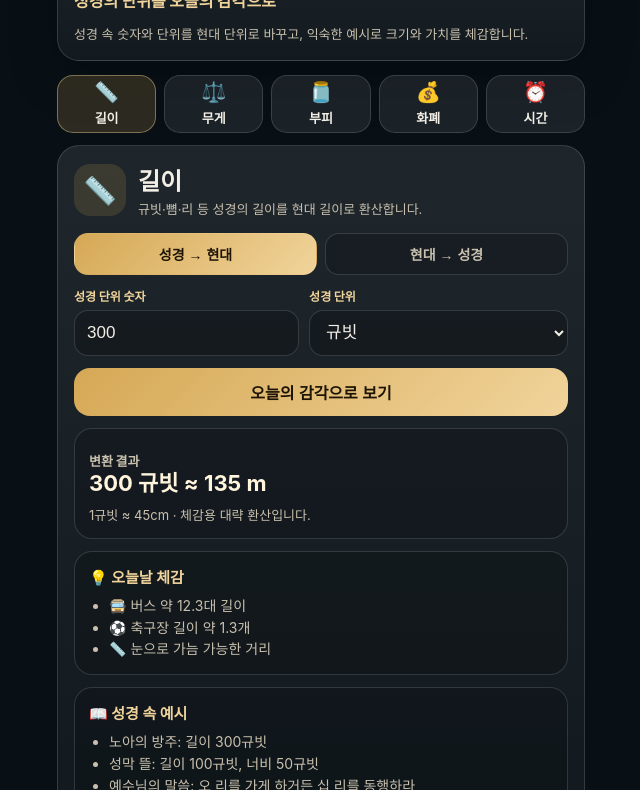
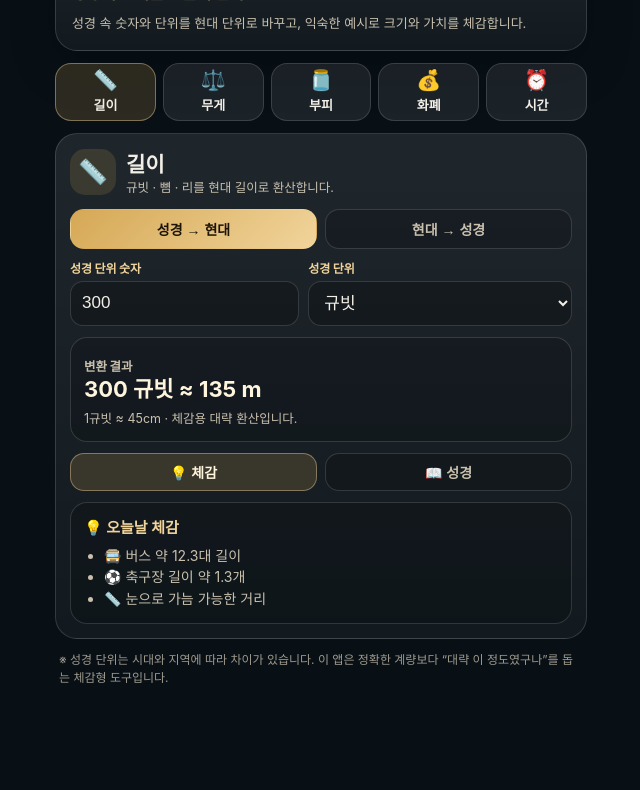
Before and after one commit to centiger/CEN-BibleMeasures, a plain HTML site: page index.html in a window 1280 px wide. Shown: the part 124-914 px from the top of the page, without its empty margins (319-959 px from the left). After the commit the page ends 839 px from the top, so only its background shows below. Drawn offline with Linux system fonts and the light colour scheme.

Commit message:
Add files via upload

```diff
--- a/app.js
+++ b/app.js
@@ -1,6 +1,6 @@
 const C = {
   length: {
-    icon:"📏", title:"길이", desc:"규빗·뼘·리 등 성경의 길이를 현대 길이로 환산합니다.", out:"m", modernLabel:"현대 길이(m)", def:[300,"cubit"],
+    icon:"📏", title:"길이", desc:"규빗 · 뼘 · 리를 현대 길이로 환산합니다.", out:"m", modernLabel:"현대 길이(m)", def:[300,"cubit"],
     units:[
       ["cubit","규빗",0.45,"1규빗 ≈ 45cm"],
       ["span","뼘",0.225,"1뼘 ≈ 22.5cm"],
@@ -16,7 +16,7 @@ const C = {
     bible:["노아의 방주: 길이 300규빗","성막 뜰: 길이 100규빗, 너비 50규빗","예수님의 말씀: 오 리를 가게 하거든 십 리를 동행하라"]
   },
   weight: {
-    icon:"⚖️", title:"무게", desc:"게라·세겔·달란트 등 성경의 무게를 현대 무게로 환산합니다.", out:"kg", modernLabel:"현대 무게(kg)", def:[600,"shekel"],
+    icon:"⚖️", title:"무게", desc:"게라 · 세겔 · 달란트를 현대 무게로 환산합니다.", out:"kg", modernLabel:"현대 무게(kg)", def:[600,"shekel"],
     units:[
       ["gerah","게라",0.00057,"1게라 ≈ 0.57g, 1세겔의 1/20"],
       ["shekel","세겔",0.0114,"1세겔 ≈ 11.4g"],
@@ -31,7 +31,7 @@ const C = {
     bible:["게라: 성소의 세겔을 설명할 때 등장하는 작은 무게 단위","골리앗의 창날: 철 600세겔","달란트: 금·은 같은 큰 무게 단위"]
   },
   volume: {
-    icon:"🫙", title:"부피", desc:"에바·밧·고르 등 성경의 부피를 현대 부피로 환산합니다.", out:"L", modernLabel:"현대 부피(L)", def:[1,"ephah"],
+    icon:"🫙", title:"부피", desc:"에바 · 고르 · 호멜을 현대 부피로 환산합니다.", out:"L", modernLabel:"현대 부피(L)", def:[1,"ephah"],
     units:[
       ["hin","힌",3.7,"1힌 ≈ 3.7L"],
       ["bath","밧",22,"1밧 ≈ 22L"],
@@ -43,7 +43,7 @@ const C = {
     bible:["에바: 곡식의 양","밧: 액체의 양","고르: 많은 곡식이나 기름을 잴 때 쓰는 큰 단위","호멜: 큰 곡식 단위"]
   },
   money: {
-    icon:"💰", title:"화폐", desc:"드라크마·데나리온 등 성경의 화폐를 원화 감각으로 환산합니다.", out:"원", modernLabel:"현대 화폐(원)", def:[1,"denarius"],
+    icon:"💰", title:"화폐", desc:"드라크마 · 데나리온 · 달란트를 원화 감각으로 환산합니다.", out:"원", modernLabel:"현대 화폐(원)", def:[1,"denarius"],
     units:[
       ["lepton","렙돈",500,"2렙돈은 매우 작은 돈"],
       ["drachma","드라크마",100000,"체감용: 1드라크마 ≈ 하루 품삯에 가까운 은화"],
@@ -59,7 +59,7 @@ const C = {
     bible:["드라크마: 잃은 드라크마 비유","1데나리온: 포도원 품꾼 하루 품삯","2데나리온: 선한 사마리아인의 여관비","2렙돈: 가난한 과부의 헌금","달란트: 갚기 어려운 큰 빚"]
   },
   time: {
-    icon:"⏰", title:"시간", desc:"제3시·제6시·제9시를 오늘 시간 감각으로 환산합니다.", out:"시", modernLabel:"현대 시간", def:[6,"jewish"],
+    icon:"⏰", title:"시간", desc:"제3시 · 제6시 · 제9시를 오늘 시간으로 환산합니다.", out:"시", modernLabel:"현대 시간", def:[6,"jewish"],
     units:[["jewish","유대식 낮 시간",1,"해뜰 때부터 세는 시간"]],
     feel:v=>v==3?["🌅 오전 9시 무렵","📖 성령 강림과 연결"]:v==6?["☀️ 정오 12시 무렵","📖 십자가 사건 흐름에서 중요"]:v==9?["🌇 오후 3시 무렵","📖 기도 시간과 연결"]:[`🕰️ 대략 오전 ${6+Number(v)}시 무렵`],
     bible:["제3시: 오전 9시 무렵","제6시: 정오 무렵","제9시: 오후 3시 무렵"],
@@ -70,9 +70,14 @@ const C = {
 
 let cur = "length";
 let direction = "toModern";
+let insightMode = "feel";
+let currentFeel = [];
+let currentBible = [];
+
 const $ = id => document.getElementById(id);
 const tabs = $("measureTabs"), sel = $("unitSelect"), amt = $("amountInput");
 const toModernBtn = $("toModernBtn"), toBibleBtn = $("toBibleBtn");
+const feelTab = $("feelTab"), bibleTab = $("bibleTab");
 
 function n(x){
   if(cur==="money") return Math.round(x).toLocaleString("ko-KR");
@@ -82,6 +87,13 @@ function n(x){
   return Number(x.toFixed(3)).toLocaleString("ko-KR");
 }
 function list(el, arr){ el.innerHTML = arr.map(x=>`<li>${x}</li>`).join(""); }
+
+function renderInsight(){
+  feelTab.classList.toggle("active", insightMode === "feel");
+  bibleTab.classList.toggle("active", insightMode === "bible");
+  $("insightTitle").textContent = insightMode === "feel" ? "💡 오늘날 체감" : "📖 성경 속 예시";
+  list($("insightList"), insightMode === "feel" ? currentFeel : currentBible);
+}
 
 function tabsRender(){
   tabs.innerHTML = Object.entries(C).map(([k,c])=>`<button class="tab-btn ${k===cur?"active":""}" data-k="${k}"><span class="emoji">${c.icon}</span><span class="label">${c.title}</span></button>`).join("");
@@ -127,13 +139,14 @@ function convert(){
     if(direction === "toModern"){
       $("resultMain").textContent = c.customBibleToModern(a);
       $("resultSub").textContent = u[3];
-      list($("feelList"), c.feel(a));
+      currentFeel = c.feel(a);
     } else {
       $("resultMain").textContent = c.customModernToBible(a);
       $("resultSub").textContent = "현대 시간을 유대식 낮 시간으로 대략 환산합니다.";
-      list($("feelList"), [`🕰️ 해뜰 때를 기준으로 대략 제${Math.max(0, a-6)}시`]);
+      currentFeel = [`🕰️ 해뜰 때를 기준으로 대략 제${Math.max(0, a-6)}시`];
     }
-    list($("bibleList"), c.bible);
+    currentBible = c.bible;
+    renderInsight();
     return;
   }
 
@@ -141,21 +154,23 @@ function convert(){
     const v = a * u[2];
     $("resultMain").textContent = `${n(a)} ${u[1]} ≈ ${n(v)} ${c.out}`;
     $("resultSub").textContent = u[3]+" · 체감용 대략 환산입니다.";
-    list($("feelList"), c.feel(v));
+    currentFeel = c.feel(v);
   } else {
     const bibleValue = u[2] ? a / u[2] : 0;
     $("resultMain").textContent = `${n(a)} ${c.out} ≈ ${n(bibleValue)} ${u[1]}`;
     $("resultSub").textContent = `현대 단위를 ${u[1]}로 거꾸로 환산했습니다. · ${u[3]}`;
-    list($("feelList"), c.feel(a));
+    currentFeel = c.feel(a);
   }
-  list($("bibleList"), c.bible);
+  currentBible = c.bible;
+  renderInsight();
 }
 
-$("convertBtn").onclick=convert;
 amt.oninput=convert;
 sel.onchange=convert;
 toModernBtn.onclick=()=>setDirection("toModern");
 toBibleBtn.onclick=()=>setDirection("toBible");
+feelTab.onclick=()=>{insightMode="feel"; renderInsight();};
+bibleTab.onclick=()=>{insightMode="bible"; renderInsight();};
 render();
 
 if("serviceWorker" in navigator){
--- a/index.html
+++ b/index.html
@@ -49,22 +49,20 @@
         </label>
       </div>
 
-      <button class="convert-btn" id="convertBtn">오늘의 감각으로 보기</button>
-
       <section class="result-box" aria-live="polite">
         <p class="result-kicker">변환 결과</p>
         <h3 id="resultMain"></h3>
         <p id="resultSub"></p>
       </section>
 
-      <section class="feel-box">
-        <h3>💡 오늘날 체감</h3>
-        <ul id="feelList"></ul>
-      </section>
+      <div class="insight-toggle" role="group" aria-label="추가 정보">
+        <button id="feelTab" class="insight-btn active" type="button">💡 체감</button>
+        <button id="bibleTab" class="insight-btn" type="button">📖 성경</button>
+      </div>
 
-      <section class="bible-box">
-        <h3>📖 성경 속 예시</h3>
-        <ul id="bibleList"></ul>
+      <section class="insight-box">
+        <h3 id="insightTitle">💡 오늘날 체감</h3>
+        <ul id="insightList"></ul>
       </section>
     </section>
 
--- a/service-worker.js
+++ b/service-worker.js
@@ -1,4 +1,4 @@
-const CACHE_NAME = "cen-bible-measures-ui-v2";
+const CACHE_NAME = "cen-bible-measures-v12-compact-tabs";
 const ASSETS = [
   "./",
   "./index.html",
--- a/style.css
+++ b/style.css
@@ -21,44 +21,91 @@ body:before{
     linear-gradient(160deg,#081016,#13212a 58%,#0a1118);
 }
 body:after{
-  content:"";position:fixed;inset:0;z-index:-1;opacity:.45;
-  background-image:linear-gradient(rgba(255,255,255,.035) 1px,transparent 1px),linear-gradient(90deg,rgba(255,255,255,.025) 1px,transparent 1px);
+  content:"";position:fixed;inset:0;z-index:-1;opacity:.38;
+  background-image:linear-gradient(rgba(255,255,255,.030) 1px,transparent 1px),linear-gradient(90deg,rgba(255,255,255,.022) 1px,transparent 1px);
   background-size:34px 34px;
 }
-.app-shell{width:min(560px,100%);margin:0 auto;padding:18px 16px 30px}
-.hero{padding:18px 16px 16px;border:1px solid var(--line);border-radius:22px;background:linear-gradient(180deg,rgba(255,255,255,.1),rgba(255,255,255,.045));box-shadow:0 16px 48px rgba(0,0,0,.26);margin-bottom:14px}
-.badge{display:inline-flex;padding:6px 10px;border-radius:999px;background:rgba(213,168,85,.16);color:var(--accent2);font-size:12px;letter-spacing:.08em}
-h1{margin:12px 0 6px;font-size:28px;line-height:1.08;letter-spacing:-.03em}
+.app-shell{width:min(560px,100%);margin:0 auto;padding:16px 14px 28px}
+.hero{
+  padding:18px 16px 16px;
+  border:1px solid var(--line);
+  border-radius:22px;
+  background:linear-gradient(180deg,rgba(255,255,255,.10),rgba(255,255,255,.045));
+  box-shadow:0 16px 44px rgba(0,0,0,.25)
+}
+.badge{display:inline-flex;padding:5px 9px;border-radius:999px;background:rgba(213,168,85,.16);color:var(--accent2);font-size:11px;letter-spacing:.08em}
+h1{margin:10px 0 5px;font-size:28px;line-height:1.08;letter-spacing:-.03em}
 .subtitle{margin:0;color:var(--accent2);font-size:16px;font-weight:800}
-.hero-text{margin:12px 0 0;color:var(--muted);font-size:13px;line-height:1.55}
-.guide-card{margin:14px 0 16px;padding:16px;border:1px solid var(--line);border-radius:20px;background:rgba(0,0,0,.16)}
-.guide-card h2{margin:0 0 8px;font-size:16px}
-.guide-card ol{margin:0;padding-left:20px;color:var(--muted);font-size:14px;line-height:1.75}
-.measure-tabs{display:grid;grid-template-columns:repeat(5,1fr);gap:8px;margin-bottom:12px}
+.hero-text{margin:10px 0 0;color:var(--muted);font-size:13px;line-height:1.5}
+.guide-card{display:none}
+.measure-tabs{display:grid;grid-template-columns:repeat(5,1fr);gap:7px;margin:12px 0}
 .tab-btn{min-height:58px;border:1px solid var(--line);border-radius:16px;background:var(--card);color:var(--text);cursor:pointer;-webkit-tap-highlight-color:transparent}
-.tab-btn .emoji{display:block;font-size:20px;line-height:1;margin-bottom:6px}
+.tab-btn .emoji{display:block;font-size:20px;line-height:1;margin-bottom:5px}
 .tab-btn .label{display:block;font-size:13px;font-weight:900}
 .tab-btn.active{background:rgba(213,168,85,.18);border-color:rgba(241,212,155,.42)}
-.converter-card{padding:16px;border:1px solid var(--line);border-radius:22px;background:linear-gradient(180deg,rgba(255,255,255,.095),rgba(255,255,255,.045))}
-.converter-head{display:flex;gap:12px;align-items:center;margin-bottom:14px}
-.big-icon{width:52px;height:52px;display:flex;align-items:center;justify-content:center;border-radius:16px;background:rgba(213,168,85,.16);font-size:27px;line-height:1;flex:0 0 auto}
-.converter-head h2{margin:0 0 3px;font-size:24px}
-.converter-head p{margin:0;color:var(--muted);font-size:13px;line-height:1.4}
-.direction-toggle{display:grid;grid-template-columns:1fr 1fr;gap:8px;margin:0 0 12px}
-.dir-btn{min-height:42px;border:1px solid var(--line);border-radius:14px;background:rgba(0,0,0,.18);color:var(--muted);font-size:14px;font-weight:900}
+.converter-card{
+  padding:14px;
+  border:1px solid var(--line);
+  border-radius:22px;
+  background:linear-gradient(180deg,rgba(255,255,255,.095),rgba(255,255,255,.045))
+}
+.converter-head{
+  display:flex;
+  gap:10px;
+  align-items:center;
+  margin-bottom:12px;
+}
+.big-icon{
+  width:46px;height:46px;
+  display:flex;align-items:center;justify-content:center;
+  border-radius:15px;background:rgba(213,168,85,.16);
+  font-size:24px;line-height:1;flex:0 0 auto
+}
+.converter-head h2{margin:0 0 2px;font-size:21px}
+.converter-head p{margin:0;color:var(--muted);font-size:12.5px;line-height:1.35}
+.direction-toggle{display:grid;grid-template-columns:1fr 1fr;gap:8px;margin:0 0 10px}
+.dir-btn{
+  min-height:40px;border:1px solid var(--line);border-radius:14px;
+  background:rgba(0,0,0,.18);color:var(--muted);
+  font-size:14px;font-weight:900
+}
 .dir-btn.active{background:linear-gradient(135deg,var(--accent),var(--accent2));color:#1d1406;border-color:transparent}
-.form-grid{display:grid;grid-template-columns:1fr 1.15fr;gap:10px}
-label span{display:block;color:var(--accent2);font-size:12px;font-weight:800;margin:0 0 6px}
-input,select{width:100%;min-height:46px;border:1px solid var(--line);border-radius:14px;background:rgba(0,0,0,.22);color:var(--text);padding:0 12px;font-size:17px;outline:none}
+.form-grid{display:grid;grid-template-columns:1fr 1.15fr;gap:9px}
+label span{display:block;color:var(--accent2);font-size:12px;font-weight:900;margin:0 0 5px}
+input,select{
+  width:100%;min-height:45px;border:1px solid var(--line);border-radius:13px;
+  background:rgba(0,0,0,.22);color:var(--text);
+  padding:0 11px;font-size:17px;outline:none
+}
 select option{color:#111}
-.convert-btn{width:100%;min-height:48px;margin-top:12px;border:0;border-radius:16px;background:linear-gradient(135deg,var(--accent),var(--accent2));color:#1d1406;font-size:16px;font-weight:900}
-.result-box,.feel-box,.bible-box{margin-top:12px;padding:14px;border:1px solid var(--line);border-radius:18px;background:rgba(0,0,0,.18)}
-.result-kicker{margin:0 0 6px;color:var(--accent2);font-size:12px;font-weight:900}
-.result-box h3{margin:0;color:#fff4dc;font-size:22px;line-height:1.25}
-.result-box p{margin:8px 0 0;color:var(--muted);font-size:13px}
-.feel-box h3,.bible-box h3{margin:0 0 8px;font-size:15px;color:var(--accent2)}
+.convert-btn{display:none}
+.result-box,.insight-box{
+  margin-top:11px;padding:13px;
+  border:1px solid var(--line);border-radius:17px;
+  background:rgba(0,0,0,.18)
+}
+.result-kicker{margin:0 0 5px;color:var(--accent2);font-size:11px;font-weight:900}
+.result-box h3{margin:0;color:#fff4dc;font-size:22px;line-height:1.22}
+.result-box p{margin:7px 0 0;color:var(--muted);font-size:12.5px;line-height:1.45}
+.insight-toggle{display:grid;grid-template-columns:1fr 1fr;gap:8px;margin:11px 0 0}
+.insight-btn{
+  min-height:38px;border:1px solid var(--line);border-radius:14px;
+  background:rgba(0,0,0,.18);color:var(--muted);
+  font-size:14px;font-weight:900
+}
+.insight-btn.active{background:rgba(213,168,85,.18);border-color:rgba(241,212,155,.42);color:#fff4dc}
+.insight-box h3{margin:0 0 8px;font-size:15px;color:var(--accent2)}
 ul{margin:0;padding-left:20px}
 li{color:var(--muted);font-size:14px;line-height:1.55}
-.notice{margin:14px 4px 0;color:rgba(201,192,174,.78);font-size:12px;line-height:1.55}
-@media(max-width:380px){h1{font-size:26px}.measure-tabs{gap:6px}.tab-btn{min-height:56px;border-radius:15px}.tab-btn .emoji{font-size:19px}.tab-btn .label{font-size:12px}.form-grid{grid-template-columns:1fr}}
-@media(display-mode:standalone){.app-shell{padding-top:28px}}
+.notice{margin:12px 4px 0;color:rgba(201,192,174,.78);font-size:12px;line-height:1.5}
+@media(max-width:380px){
+  .app-shell{padding:14px 12px 26px}
+  h1{font-size:26px}
+  .measure-tabs{gap:6px}
+  .tab-btn{min-height:54px;border-radius:14px}
+  .tab-btn .emoji{font-size:19px}
+  .tab-btn .label{font-size:12px}
+  .form-grid{grid-template-columns:1fr}
+  .result-box h3{font-size:20px}
+}
+@media(display-mode:standalone){.app-shell{padding-top:22px}}
```
